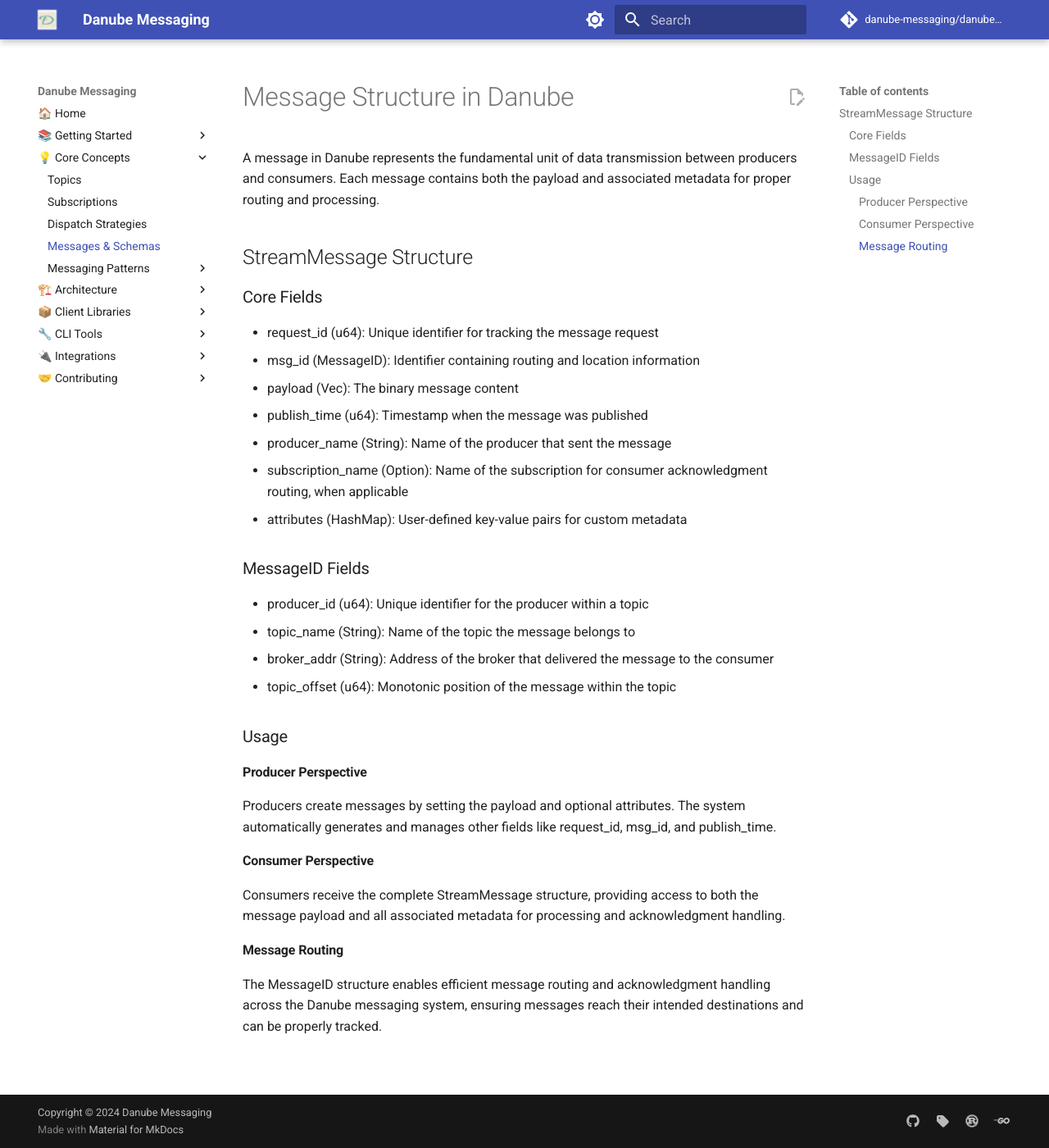
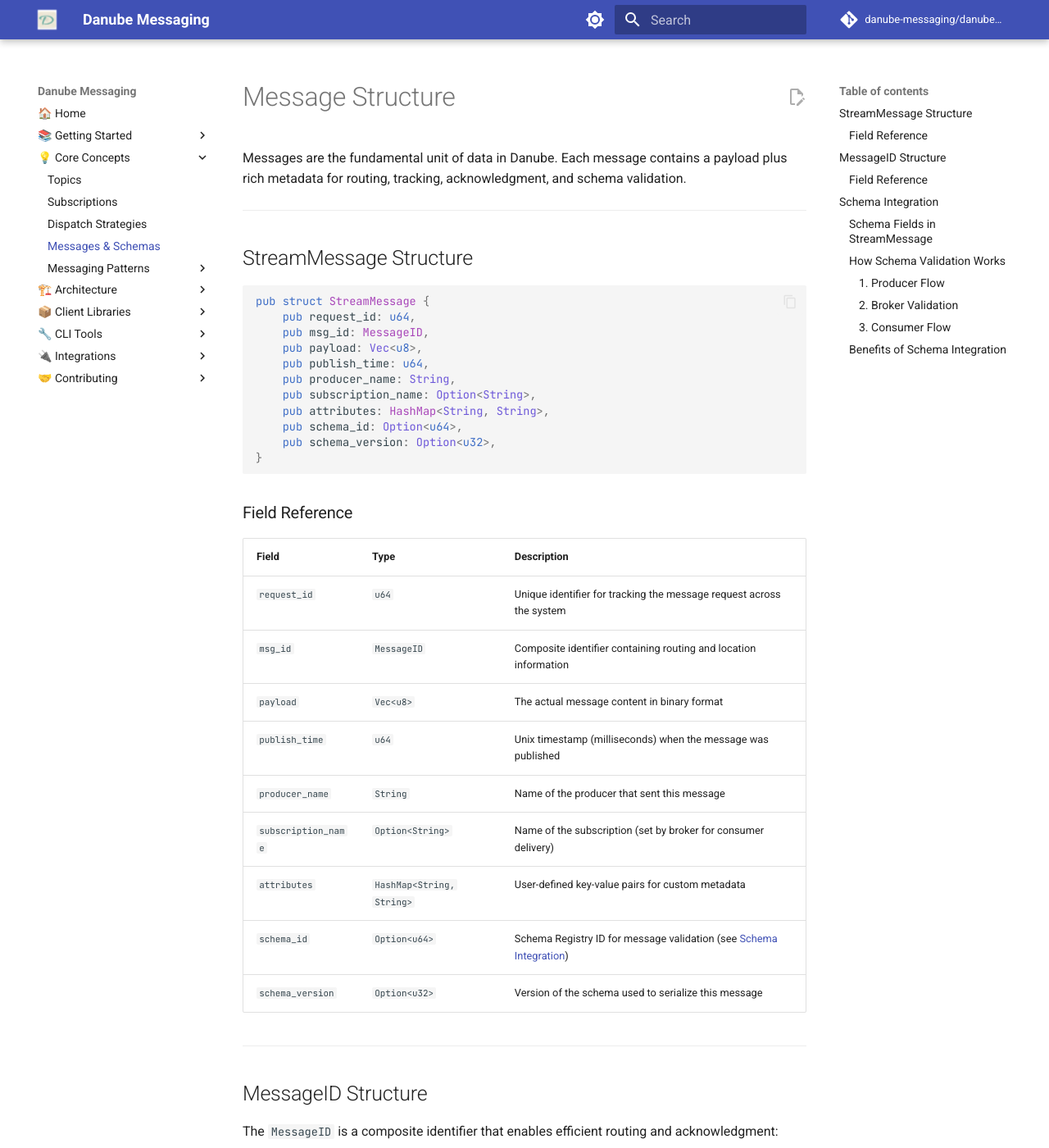
Before and after one commit to danube-messaging/danube_docs, an MkDocs documentation site: the page built from docs/concepts/messages.md, in a window 1280 px wide and 1400 px high. Shown: the whole window at 82% size. Built offline with MkDocs 1.6.1 and Material for MkDocs 9.7.7, drawn with Linux system fonts in a browser that asks for light colours; comment, search, counter and statistics services are not loaded; some of the changed text lies outside the part shown.

Commit message:
amend StreamMessage fields

````diff
--- a/docs/architecture/schema_registry_architecture.md
+++ b/docs/architecture/schema_registry_architecture.md
@@ -1,6 +1,6 @@
 # Danube Schema Registry Architecture
 
-Danube's Schema Registry is a centralized service that manages message schemas with versioning, compatibility checking, and validation capabilities. It ensures data quality, enables safe schema evolution, and provides a governance layer for all messages flowing through the Danube messaging system.
+[Danube](https://github.com/danube-messaging/danube)'s Schema Registry is a centralized service that manages message schemas with versioning, compatibility checking, and validation capabilities. It ensures data quality, enables safe schema evolution, and provides a governance layer for all messages flowing through the Danube messaging system.
 
 This page explains what the Schema Registry is, why it's essential for Danube messaging systems, how it works at a high level, and how to interact with it through APIs and CLI tools.
 
@@ -17,26 +17,6 @@
 - **Data governance** - Audit who created schemas, when they changed, and track dependencies
 
 Think of it as a "contract repository" where producers and consumers agree on message structure, ensuring everyone speaks the same language.
-
-### Key Benefits
-
-✅ **Data Quality Guarantee**
-Every message is validated against its schema before being sent. Invalid messages are rejected, preventing data corruption from reaching consumers.
-
-✅ **Safe Schema Evolution**
-Compatibility checking ensures new schema versions don't break existing consumers. Add fields safely, knowing old clients will continue working.
-
-✅ **Reduced Bandwidth**
-Instead of sending the full schema with every message (potentially kilobytes), only a small schema ID (8 bytes) is transmitted.
-
-✅ **Development Velocity**
-Developers can evolve schemas confidently, knowing the system prevents breaking changes from reaching production.
-
-✅ **Operational Insight**
-Track all schema changes with full metadata: who created it, when, what changed, and which topics use it.
-
-✅ **Industry Standard**
-Follows the proven model from Confluent Schema Registry and Apache Pulsar, ensuring familiar patterns and easy migration.
 
 ---
 
@@ -124,7 +104,7 @@
 
 ### Schema Types
 
-Danube supports multiple schema formats:
+[Danube](https://github.com/danube-messaging/danube) supports multiple schema formats:
 
 - **JSON Schema** - Fully validated and production-ready
 - **Avro** - Apache Avro format (registration and storage ready)
@@ -141,12 +121,31 @@
 
 When you register a schema:
 
+**Using CLI:**
+
 ```bash
-# Using CLI
 danube-admin-cli schemas register user-events \
   --schema-type json_schema \
   --file user-events.json \
   --description "User activity events"
+```
+
+**Using Rust SDK:**
+
+```rust
+use danube_client::{SchemaRegistryClient, SchemaType};
+
+let mut schema_client = SchemaRegistryClient::new(&client).await?;
+
+// Register the schema and get schema ID
+let schema_id = schema_client
+    .register_schema("user-events")
+    .with_type(SchemaType::Avro)
+    .with_schema_data(avro_schema.as_bytes())
+    .execute()
+    .await?;
+
+println!("✅ Registered schema with ID: {}", schema_id);
 ```
 
 The Schema Registry:
@@ -173,6 +174,33 @@
 danube-admin-cli schemas register user-events \
   --schema-type json_schema \
   --file user-events-v2.json
+```
+
+**Using Rust SDK:**
+
+```rust
+// Check compatibility before registering
+let compatibility_result = schema_client
+    .check_compatibility(
+        "user-events",
+        schema_v2.as_bytes().to_vec(),
+        SchemaType::Avro,
+        None,
+    )
+    .await?;
+
+if compatibility_result.is_compatible {
+    // Safe to register new version
+    let schema_id_v2 = schema_client
+        .register_schema("user-events")
+        .with_type(SchemaType::Avro)
+        .with_schema_data(schema_v2.as_bytes())
+        .execute()
+        .await?;
+    println!("✅ Schema v2 registered with ID: {}", schema_id_v2);
+} else {
+    println!("❌ Schema incompatible: {:?}", compatibility_result.errors);
+}
 ```
 
 The compatibility checker:
@@ -187,12 +215,34 @@
 
 Producers reference schemas when sending messages:
 
+**Using CLI:**
+
 ```bash
-# Using CLI
 danube-cli produce \
   -t /default/user-events \
   --schema-subject user-events \
   -m '{"user_id": "123", "action": "login"}'
+```
+
+**Using Rust SDK:**
+
+```rust
+// Create producer with schema reference
+let mut producer = client
+    .new_producer()
+    .with_topic("/default/user-events")
+    .with_name("user_events_producer")
+    .with_schema_subject("user-events")  // Links to schema
+    .build();
+
+producer.create().await?;
+
+// Serialize and send message
+let event = UserEvent { user_id: "123", action: "login", ... };
+let avro_data = serde_json::to_vec(&event)?;
+
+let message_id = producer.send(avro_data, None).await?;
+println!("📤 Sent message: {}", message_id);
 ```
 
 The flow:
@@ -208,11 +258,38 @@
 
 Consumers fetch schemas to deserialize messages:
 
+**Using CLI:**
+
 ```bash
-# Using CLI
 danube-cli consume \
   -t /default/user-events \
   -m my-subscription
+```
+
+**Using Rust SDK:**
+
+```rust
+// Create consumer
+let mut consumer = client
+    .new_consumer()
+    .with_topic("/default/user-events")
+    .with_consumer_name("user_events_consumer")
+    .with_subscription("my-subscription")
+    .with_subscription_type(SubType::Exclusive)
+    .build();
+
+consumer.subscribe().await?;
+let mut message_stream = consumer.receive().await?;
+
+// Receive and deserialize messages
+while let Some(message) = message_stream.recv().await {
+    // Deserialize using schema
+    let event = serde_json::from_slice::<UserEvent>(&message.payload)?;
+    println!("📥 Received: {:?}", event);
+
+    // Acknowledge
+    consumer.ack(&message).await?;
+}
 ```
 
 The flow:
@@ -252,76 +329,6 @@
 - **Recommended:** Validate structs at consumer startup
 
 This multi-layer approach ensures data quality at every stage while maintaining flexibility.
-
----
-
-## Integration Points
-
-### CLI Tools
-
-**Admin CLI** - Schema management operations:
-
-```bash
-# Register schema
-danube-admin-cli schemas register <subject> --file schema.json
-
-# Get schema
-danube-admin-cli schemas get --subject <subject>
-
-# List versions
-danube-admin-cli schemas versions <subject>
-
-# Check compatibility
-danube-admin-cli schemas check <subject> --file new-schema.json
-
-# Set compatibility mode
-danube-admin-cli schemas set-compatibility <subject> --mode backward
-
-# Delete version
-danube-admin-cli schemas delete <subject> --version N --confirm
-```
-
-**Danube CLI** - Producer/Consumer with schemas:
-
-```bash
-# Produce with schema
-danube-cli produce -t /topic --schema-subject events -m '{"data": "value"}'
-
-# Consume with schema validation
-danube-cli consume -t /topic -m subscription
-```
-
-### gRPC API
-
-The Schema Registry exposes 7 core operations via gRPC:
-
-- **RegisterSchema** - Register new schema or version
-- **GetSchema** - Retrieve schema by ID
-- **GetLatestSchema** - Get newest version by subject
-- **ListVersions** - Get all versions for subject
-- **CheckCompatibility** - Validate schema changes
-- **DeleteSchemaVersion** - Remove specific version
-- **SetCompatibilityMode** - Configure compatibility rules
-
-All operations use standard gRPC with Protobuf definitions available in `danube-core/proto/SchemaRegistry.proto`.
-
-### Client SDK
-
-Type-safe Rust client for schema operations:
-
-```rust
-// Registration
-schema_client.register_schema("events")
-    .with_type(SchemaType::JsonSchema)
-    .with_description("Event schema v1")
-    .execute().await?;
-
-// Retrieval
-let schema = schema_client.get_latest("events").await?;
-
-// Compatibility check
-schema_client.check_compatibility("events", new_schema).await?;
-```
 
 ---
 
@@ -428,7 +435,7 @@
 
 ## Summary
 
-The Danube Schema Registry transforms schema management from an ad-hoc, error-prone process into a robust, centralized governance layer. It enables:
+The [Danube](https://github.com/danube-messaging/danube) Schema Registry transforms schema management from an ad-hoc, error-prone process into a robust, centralized governance layer. It enables:
 
 - **Safe evolution** of message contracts without breaking consumers
 - **Data quality guarantees** through multi-layer validation
--- a/docs/concepts/messages.md
+++ b/docs/concepts/messages.md
@@ -1,36 +1,176 @@
-# Message Structure in Danube
+# Message Structure
 
-A message in Danube represents the fundamental unit of data transmission between producers and consumers. Each message contains both the payload and associated metadata for proper routing and processing.
+Messages are the fundamental unit of data in Danube. Each message contains a payload plus rich metadata for routing, tracking, acknowledgment, and schema validation.
+
+---
 
 ## StreamMessage Structure
 
-### Core Fields
+```rust
+pub struct StreamMessage {
+    pub request_id: u64,
+    pub msg_id: MessageID,
+    pub payload: Vec<u8>,
+    pub publish_time: u64,
+    pub producer_name: String,
+    pub subscription_name: Option<String>,
+    pub attributes: HashMap<String, String>,
+    pub schema_id: Option<u64>,
+    pub schema_version: Option<u32>,
+}
+```
 
-* request_id (u64): Unique identifier for tracking the message request
-* msg_id (MessageID): Identifier containing routing and location information
-* payload (Vec<u8>): The binary message content
-* publish_time (u64): Timestamp when the message was published
-* producer_name (String): Name of the producer that sent the message
-* subscription_name (Option<String>): Name of the subscription for consumer acknowledgment routing, when applicable
-* attributes (HashMap<String, String>): User-defined key-value pairs for custom metadata
+### Field Reference
 
-### MessageID Fields
+| Field | Type | Description |
+|-------|------|-------------|
+| `request_id` | `u64` | Unique identifier for tracking the message request across the system |
+| `msg_id` | `MessageID` | Composite identifier containing routing and location information |
+| `payload` | `Vec<u8>` | The actual message content in binary format |
+| `publish_time` | `u64` | Unix timestamp (milliseconds) when the message was published |
+| `producer_name` | `String` | Name of the producer that sent this message |
+| `subscription_name` | `Option<String>` | Name of the subscription (set by broker for consumer delivery) |
+| `attributes` | `HashMap<String, String>` | User-defined key-value pairs for custom metadata |
+| `schema_id` | `Option<u64>` | Schema Registry ID for message validation (see [Schema Integration](#schema-integration)) |
+| `schema_version` | `Option<u32>` | Version of the schema used to serialize this message |
 
-* producer_id (u64): Unique identifier for the producer within a topic
-* topic_name (String): Name of the topic the message belongs to
-* broker_addr (String): Address of the broker that delivered the message to the consumer
-* topic_offset (u64): Monotonic position of the message within the topic
+---
 
-### Usage
+## MessageID Structure
 
-#### Producer Perspective
+The `MessageID` is a composite identifier that enables efficient routing and acknowledgment:
 
-Producers create messages by setting the payload and optional attributes. The system automatically generates and manages other fields like request_id, msg_id, and publish_time.
+```rust
+pub struct MessageID {
+    pub producer_id: u64,
+    pub topic_name: String,
+    pub broker_addr: String,
+    pub topic_offset: u64,
+}
+```
 
-#### Consumer Perspective
+### Field Reference
 
-Consumers receive the complete StreamMessage structure, providing access to both the message payload and all associated metadata for processing and acknowledgment handling.
+| Field | Type | Description |
+|-------|------|-------------|
+| `producer_id` | `u64` | Unique identifier for the producer within this topic |
+| `topic_name` | `String` | Full topic name (e.g., `/default/events`) |
+| `broker_addr` | `String` | Address of the broker that delivered this message |
+| `topic_offset` | `u64` | Monotonic position of the message within the topic |
 
-#### Message Routing
+**Purpose:**
 
-The MessageID structure enables efficient message routing and acknowledgment handling across the Danube messaging system, ensuring messages reach their intended destinations and can be properly tracked.
+- **Routing:** Broker address enables consumers to send acknowledgments to the correct broker
+- **Ordering:** Topic offset provides strict ordering guarantees within a topic
+- **Deduplication:** Combination of producer_id + topic_offset creates a unique message identifier
+- **Tracking:** Request ID links messages across distributed tracing systems
+
+---
+
+## Schema Integration
+
+Danube integrates with the [Schema Registry](../architecture/schema_registry_architecture.md) to provide type-safe messaging with schema validation.
+
+### Schema Fields in StreamMessage
+
+**`schema_id: Option<u64>`**
+
+Globally unique identifier assigned by the Schema Registry when a schema is registered.
+
+- Present when producer uses schema-validated messages
+- Consumers use this ID to fetch the schema from the registry
+- Enables schema caching (8-byte overhead vs. sending full schema per message)
+- Required when topic has validation policy set to `Enforce`
+
+**`schema_version: Option<u32>`**
+
+Version number of the schema within its subject.
+
+- Tracks which version of the schema was used to serialize this message
+- Enables schema evolution tracking and debugging
+- Allows consumers to handle multiple schema versions gracefully
+- Starts at 1 and auto-increments with each schema update
+
+### How Schema Validation Works
+
+#### 1. Producer Flow
+
+```bash
+┌─────────────┐
+│  Producer   │
+│             │
+│ 1. Register │     ┌──────────────────┐
+│    Schema   ├────>│ Schema Registry  │
+│             │     │                  │
+│ 2. Get ID   │<────┤ Returns:         │
+│             │     │ - schema_id: 42  │
+│             │     │ - version: 1     │
+│ 3. Serialize│     └──────────────────┘
+│    Message  │
+│             │
+│ 4. Set      │     StreamMessage {
+│    Fields   │       schema_id: Some(42),
+│             │       schema_version: Some(1),
+│             │       payload: <serialized>,
+│ 5. Send     │       ...
+│             │     }
+└──────┬──────┘
+       │
+       v
+  ┌─────────┐
+  │ Broker  │
+  └─────────┘
+```
+
+#### 2. Broker Validation
+
+When a message arrives, the broker validates schema fields based on the topic's **validation policy**:
+
+| Policy | Behavior |
+|--------|----------|
+| **None** | No validation; schema fields optional |
+| **Warn** | Logs warning if schema_id missing or invalid; allows message |
+| **Enforce** | **Rejects** message if schema_id missing, invalid, or doesn't match topic requirements |
+
+#### 3. Consumer Flow
+
+```bash
+┌──────────────┐
+│   Consumer   │
+│              │
+│ 1. Receive   │     StreamMessage {
+│    Message   │       schema_id: Some(42),
+│              │       schema_version: Some(1),
+│ 2. Extract   │       payload: <bytes>,
+│    schema_id │       ...
+│              │     }
+│ 3. Fetch     │
+│    Schema    ├────>┌──────────────────┐
+│              │     │ Schema Registry  │
+│ 4. Get Def   │<────┤ Returns schema   │
+│              │     │ definition       │
+│ 5. Deserialize│    └──────────────────┘
+│    Payload   │
+│              │
+│ 6. Validate  │     { user_id: 123, action: "login" }
+│    Struct    │
+│              │
+└──────────────┘
+```
+
+### Benefits of Schema Integration
+
+✅ **Type Safety**
+Messages are validated against a contract, preventing data corruption.
+
+✅ **Bandwidth Efficiency**
+Only 8-12 bytes overhead (schema_id + version) instead of full schema (potentially kilobytes).
+
+✅ **Schema Evolution**
+Consumers can handle multiple schema versions using the `schema_version` field.
+
+✅ **Debugging**
+Knowing which schema version produced a message simplifies troubleshooting.
+
+✅ **Governance**
+Centralized schema management with compatibility checking and audit trails.
````
Also changed, not shown: other parts of docs/architecture/schema_registry_architecture.md (+2 -0 lines), docs/integrations/danube_connect_overview.md (+1 -1 lines).
